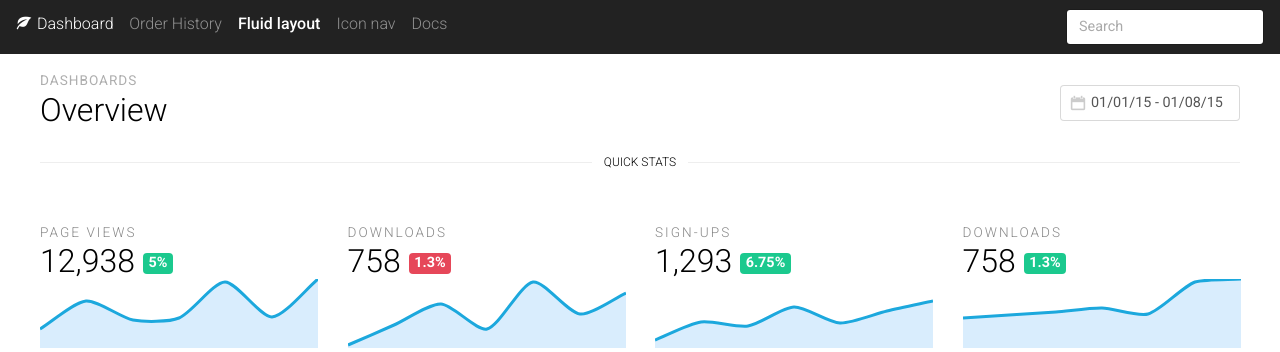
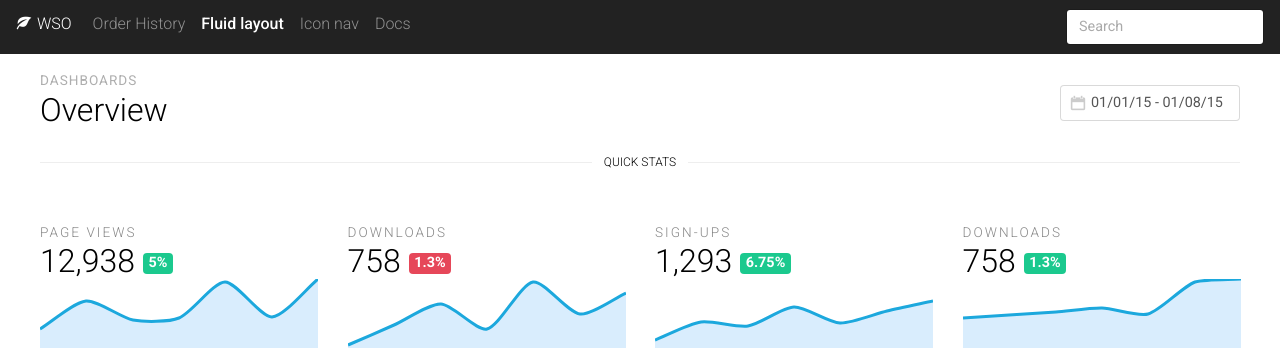
Before and after one commit to jakub-sdlk/WSO, a Flask app: page /stats/ in a window 1280 px wide. Shown: the top 352 px of the page. Run offline with Flask 3, Linux system fonts and the light colour scheme; the visitor is signed in with stand-in values (Sample User, id 1); some libraries are stand-ins or nearby versions.

Commit message:
change dashboard to WSO and link it to overview page

```diff
--- a/src/stats/templates/overview.html
+++ b/src/stats/templates/overview.html
@@ -49,9 +49,9 @@
       <span class="navbar-toggler-icon"></span>
     </button>
 
-    <a class="navbar-brand" href="../index.html">
+    <a class="navbar-brand" href="{{url_for('stats.overview')}}">
       <span class="icon icon-leaf navbar-brand-icon"></span>
-      Dashboard
+      WSO
     </a>
 
     <div class="collapse navbar-collapse mr-auto" id="navbarResponsive">
```
